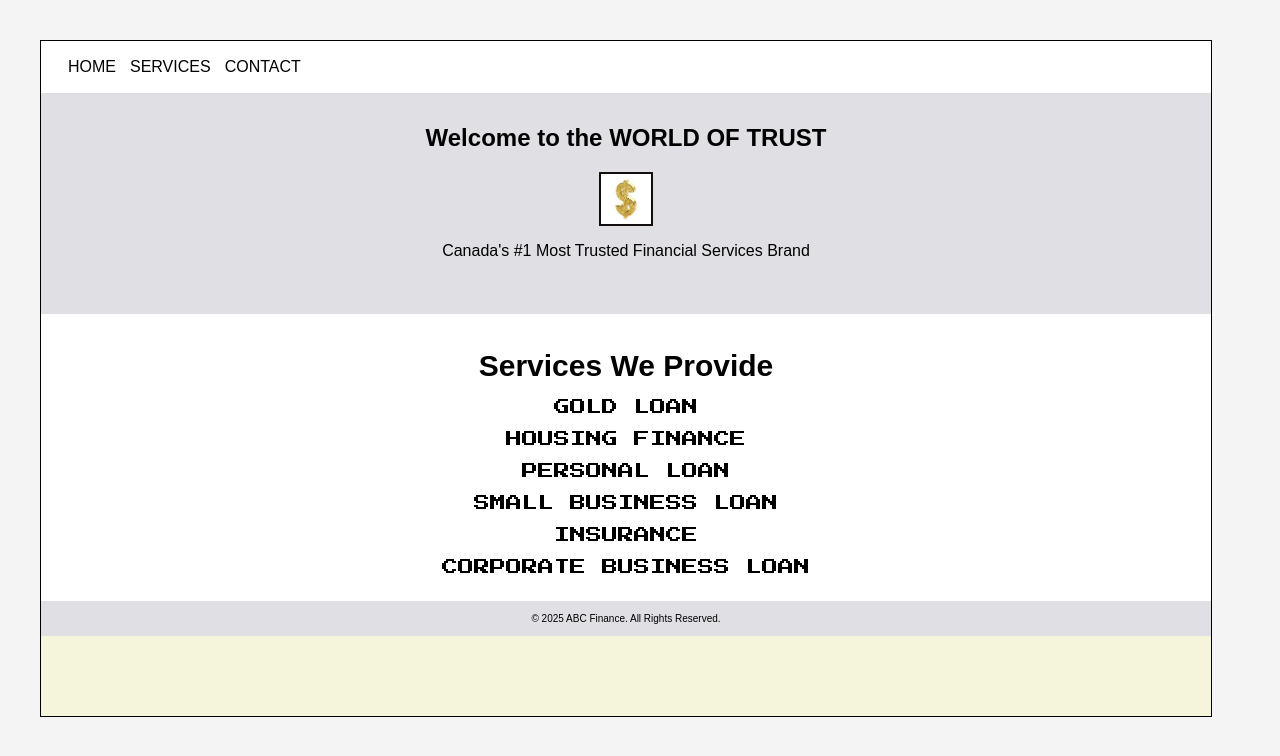
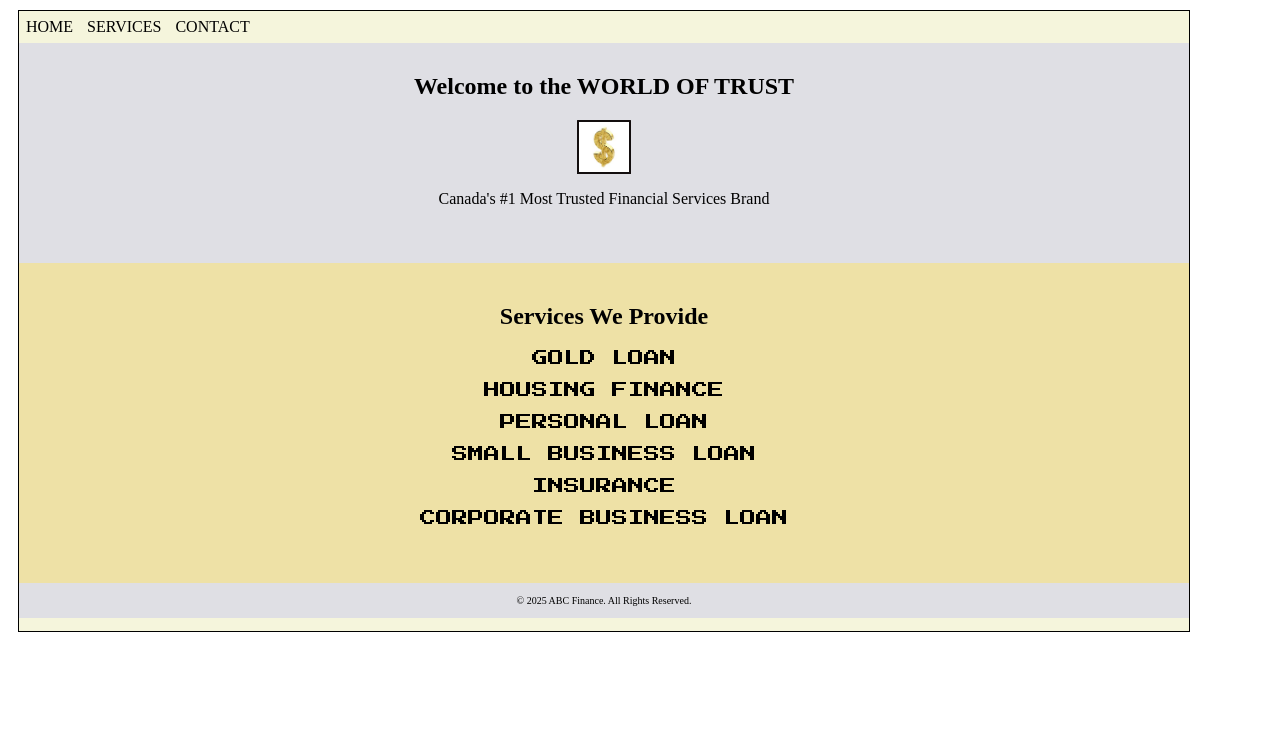
Before and after one commit to edgpau/Learning, a plain HTML site: page Website6financecompany.html in a window 1280 px wide. Drawn offline with Linux system fonts and the light colour scheme; a web font is replaced by a local one.

Commit message:
modified

```diff
--- a/Website6financecompany.html
+++ b/Website6financecompany.html
@@ -11,10 +11,10 @@
     <style>
         .container {
             width: 1920;
-            height: 675;
+            height: 620;
             background-color: beige;
-            margin-top: 20;
-            margin-left: 20;
+            margin-top: 10;
+            margin-left: 10;
             border: 1px solid black;
 
 
@@ -70,20 +70,7 @@
             box-shadow: 0 6px 8px rgba(0, 0, 0, 0.15);
         }
 
-        body {
-            font-family: Arial, sans-serif;
-            margin: 10;
-            padding: 10;
-            background-color: #f4f4f4;
-        }
 
-        header {
-            display: flex;
-            align-items: center;
-            padding: 10px 20px;
-            background-color: white;
-            border-bottom: 1px solid #ddd;
-        }
 
 
 
@@ -101,38 +88,29 @@
 
 
 
-        .banner {
+        .row1 {
             padding: 10px;
             height: 200;
             text-align: center;
             background-color: rgb(223, 223, 228);
         }
 
-
-        .banner2 {
-            padding: 2px;
+        .container2 {
             text-align: center;
-            font-size: 10;
-            background-color: rgb(223, 223, 228);
-        }
-        .services {
-            text-align: center;
-            padding: 10px;
-            background: white;
+          padding-top: 20;
+            background: rgb(238, 225, 166);
+            width: auto;
+            height: 300;
         }
 
-        .services h2 {
-            margin-bottom: 10px;
-            font-size: 30px;
-        }
 
-        .service-item {
+        .row2 {
             text-align: center;
             font-family: "Press Start 2P";
 
         }
 
-        .service-item:hover {
+        .row2:hover {
 
             transform: scale(1.15);
             box-shadow: 0px 6px rgba(245, 4, 4, 0.15);
@@ -145,11 +123,13 @@
             box-shadow: 0 6px 8px rgba(0, 0, 0, 0.15);
         }
 
-        footer {
+        .row3 {
+            padding: 2px;
             text-align: center;
+            font-size: 10;
+            background-color: rgb(223, 223, 228);
+        }
 
-            background-color: #ddd;
-        }
     </style>
 </head>
 
@@ -167,7 +147,7 @@
             </nav>
         </header>
 
-        <section class="banner">
+        <section class="row1">
 
             <div>
                 <h1>Welcome to the WORLD OF TRUST</h1>
@@ -176,35 +156,35 @@
             </div>
         </section>
 
-        <section class="services">
-            <h2>Services We Provide</h2>
+        <section class="container2 ">
+            <h1>Services We Provide</h1>
 
-            <div class="service-item">
+            <div class="row2">
 
                 <p>GOLD LOAN</p>
             </div>
-            <div class="service-item">
+            <div class="row2">
 
                 <p>HOUSING FINANCE</p>
             </div>
-            <div class="service-item">
+            <div class="row2">
 
                 <p>PERSONAL LOAN</p>
             </div>
-            <div class="service-item">
+            <div class="row2">
 
                 <p>SMALL BUSINESS LOAN</p>
             </div>
-            <div class="service-item">
+            <div class="row2">
 
                 <p>INSURANCE</p>
             </div>
-            <div class="service-item">
+            <div class="row2">
 
                 <p>CORPORATE BUSINESS LOAN</p>
             </div>
         </section>
-        <section class="banner2">
+        <section class="row3">
             <p>© 2025 ABC Finance. All Rights Reserved.</p>
         </section>
     </div>
```
